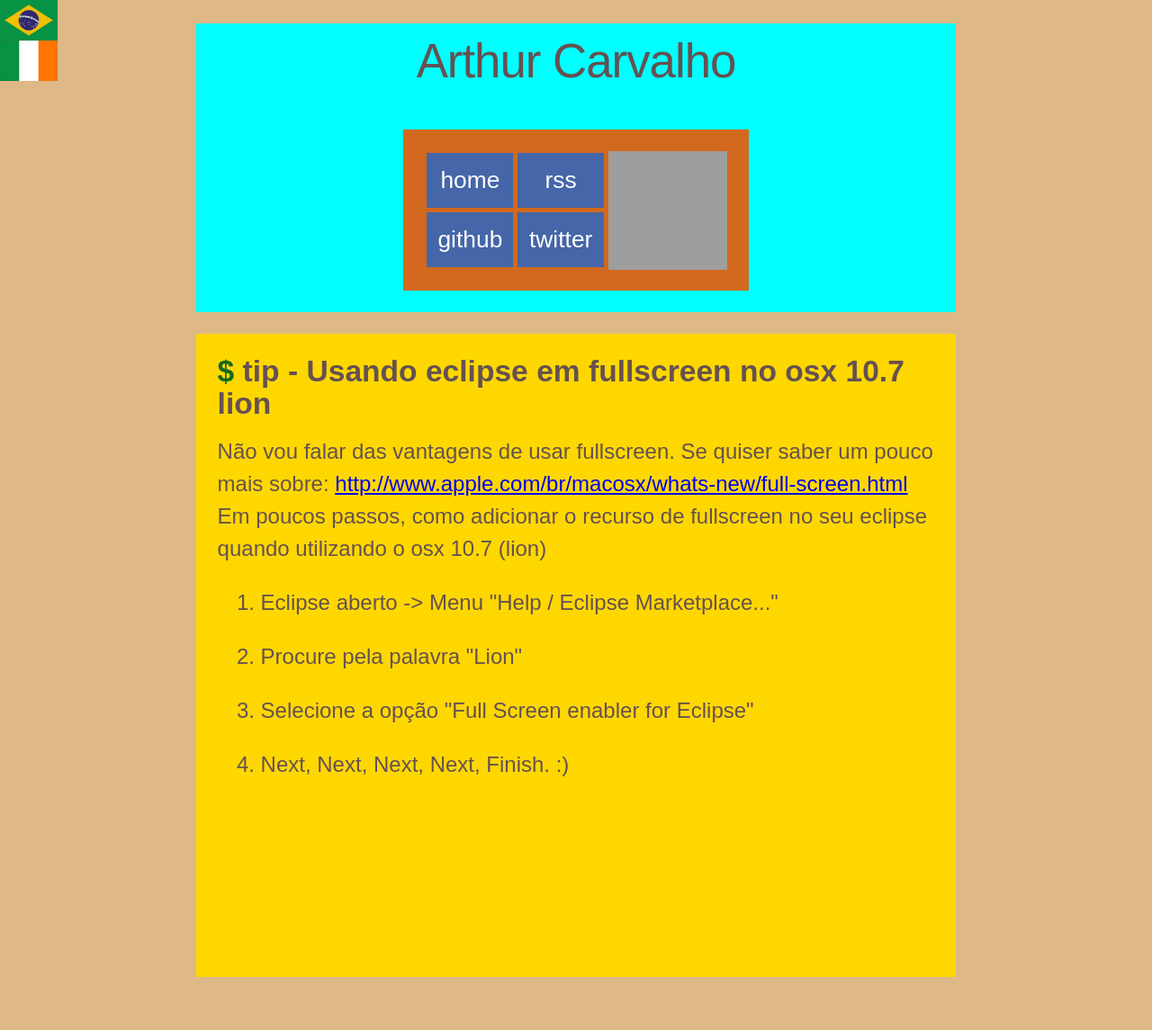
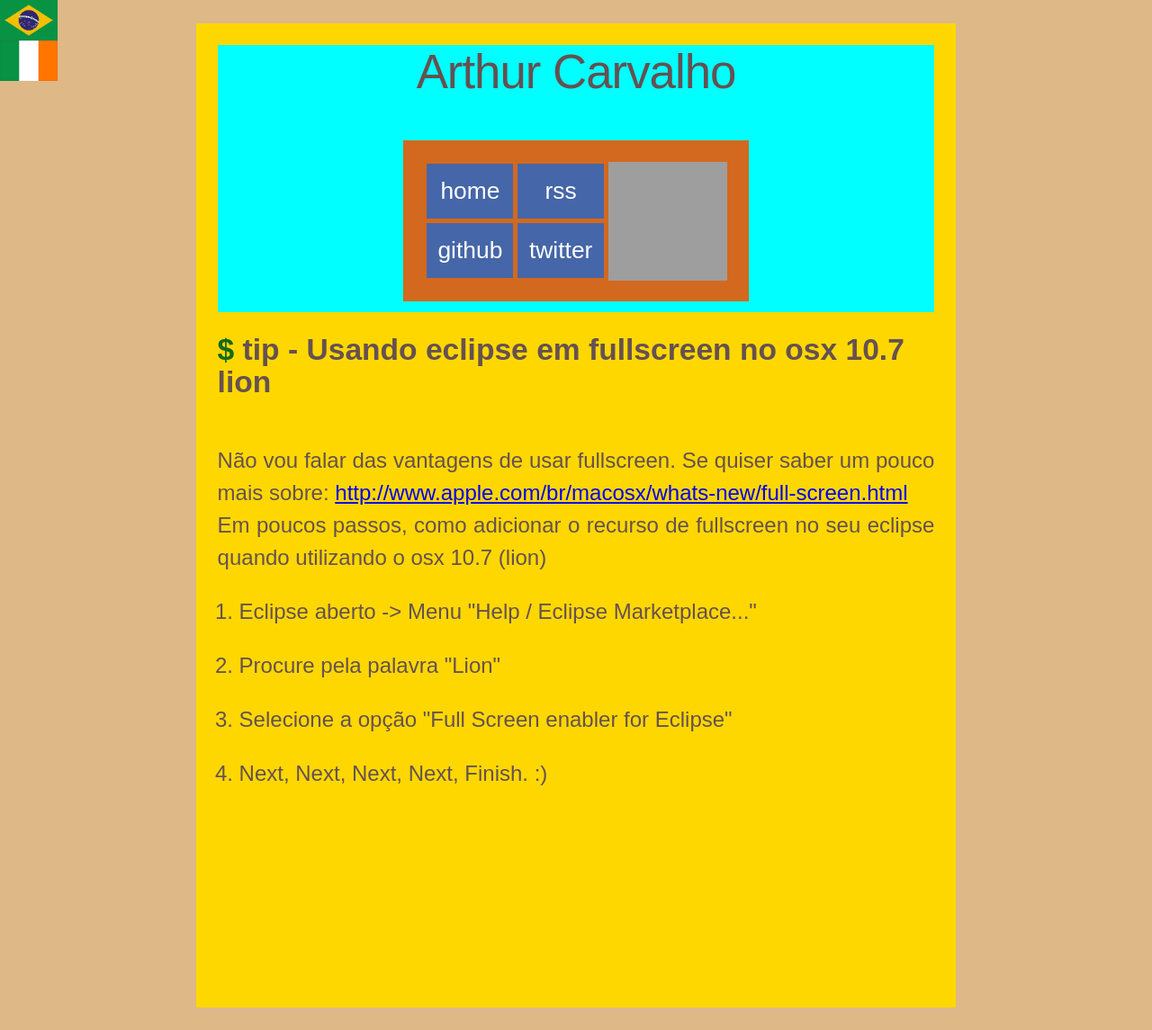
Before and after one commit to armobstatsthur/blog, a Jekyll site: the page built from _posts/from_blogspot/2012-04-18-tip-usando-eclipse-em-fullscreen-no-osx-10-7-lion.html, in a window 1280 px wide. Shown: the whole page at 90% size. Built offline with Jekyll 4.4.1, drawn with Linux system fonts in a browser that asks for light colours; before the commit the page ends 1112 px from its top, so only the background shows below that; grey boxes are pictures that could not be loaded.

Commit message:
Alguns retoques no layout

```diff
--- a/_layouts/main.html
+++ b/_layouts/main.html
@@ -15,6 +15,7 @@
 
   <body lang="en">
 
+    <section class="main-content">
       <header class="header">
         <a class="huge blog-title" href="/">Arthur Carvalho</a>
 
@@ -36,8 +37,6 @@
         </div>
       </header>
 
-
-    <section class="main-content">
       {{ content }}
     </section>
 
--- a/_layouts/post.html
+++ b/_layouts/post.html
@@ -15,6 +15,7 @@
 
   <body lang="en">
 
+    <section class="main-content">
       <header class="header">
         <a class="huge blog-title" href="/">Arthur Carvalho</a>
 
@@ -35,7 +36,7 @@
         </div>
       </header>
 
-    <article class="main-content">
+      <article class="posts">
         <h2 class="page-title">
           <span class="cifrao">$ </span><span class="posts-title">{{ page.title}}</span>
         </h2>
@@ -46,6 +47,8 @@
           <div class="fb-comments" data-href="http://arthurcarvalho.com{{ page.url }}" data-width="600" data-num-posts="500" fb-xfbml-state="rendered"></div>
         </div>
       </article>
+
+    </section>
 
 
 <div id="fb-root"></div>
--- a/css/application.css
+++ b/css/application.css
@@ -76,15 +76,15 @@
 .header {
   text-align: center;
   margin-bottom: 1em;
-  padding: 1em;
+  padding: .5em;
 }
 
 .main-content ul, .main-content ol {
-  margin: 1em 0 1em 2em;
+  margin: 1em 0 1em 1em;
 }
 
 .comentarios {
-  margin: 0 auto;
+  margin: 2em auto 0;
   min-height: 170px;
   text-align: center;
 }
@@ -114,15 +114,12 @@
 }
 
 .main-content {
+  min-height: 20em;
   padding: 1em;
 }
 
 .page-title {
-  margin-bottom: .5em;
-}
-
-.posts-title {
-
+  margin-bottom: 1.5em;
 }
 
 .me {
@@ -162,6 +159,10 @@
   margin-bottom: 0.3em;
 }
 
+.posts p {
+  text-align: justify;
+}
+
 .date {
   display: block;
   line-height: 0.3em;
@@ -180,11 +181,9 @@
   margin: 1.5em 0
 }
 
-.links {
-}
-
 .links ul {
   list-style-type: none;
+  margin: 0;
 }
 
 .links ul li {
@@ -212,15 +211,18 @@
     padding: 1%;
     margin: 0 auto;
     width: 100%;
+    /*
     background-size: 100%;
+    */
   }
 
-  .header {
-    opacity: 0.85;
+  .container-da-foto {
+    display: none;
   }
 
-  .main-content {
-    opacity: 0.85;
+  .links ul li {
+    float: none;
+    width: 100%;
   }
 }
 
@@ -253,10 +255,44 @@
     background-size: 3%;
   }
 
-  .page-title {
-    margin: 1em 0 1.5em;
+  .header {
+    float: right;
+    padding: 1em;
+  }
+
+  .main-content {
+    padding: 2em;
+  }
+
+  .me {
+    width: 16em;
+  }
+
+  .posts {
+    max-width: 50%;
+  }
+
+  .comentarios {
+    text-align: initial;
   }
 }
+
+@media only screen and (min-width: 110em) {
+  .posts {
+    max-width: 57%;
+  }
+}
+
+@media only screen and (min-width: 150em) {
+  body {
+    font: 2.2em/1.5em 'Arial', sans-serif;
+  }
+
+  .posts {
+    max-width: 60%;
+  }
+}
+
 
 .blinked-s {
   -webkit-animation: 'blink' 2s infinite; /* Safari 4+ */
```
Lines whose indentation alone changed are shown as unchanged.
